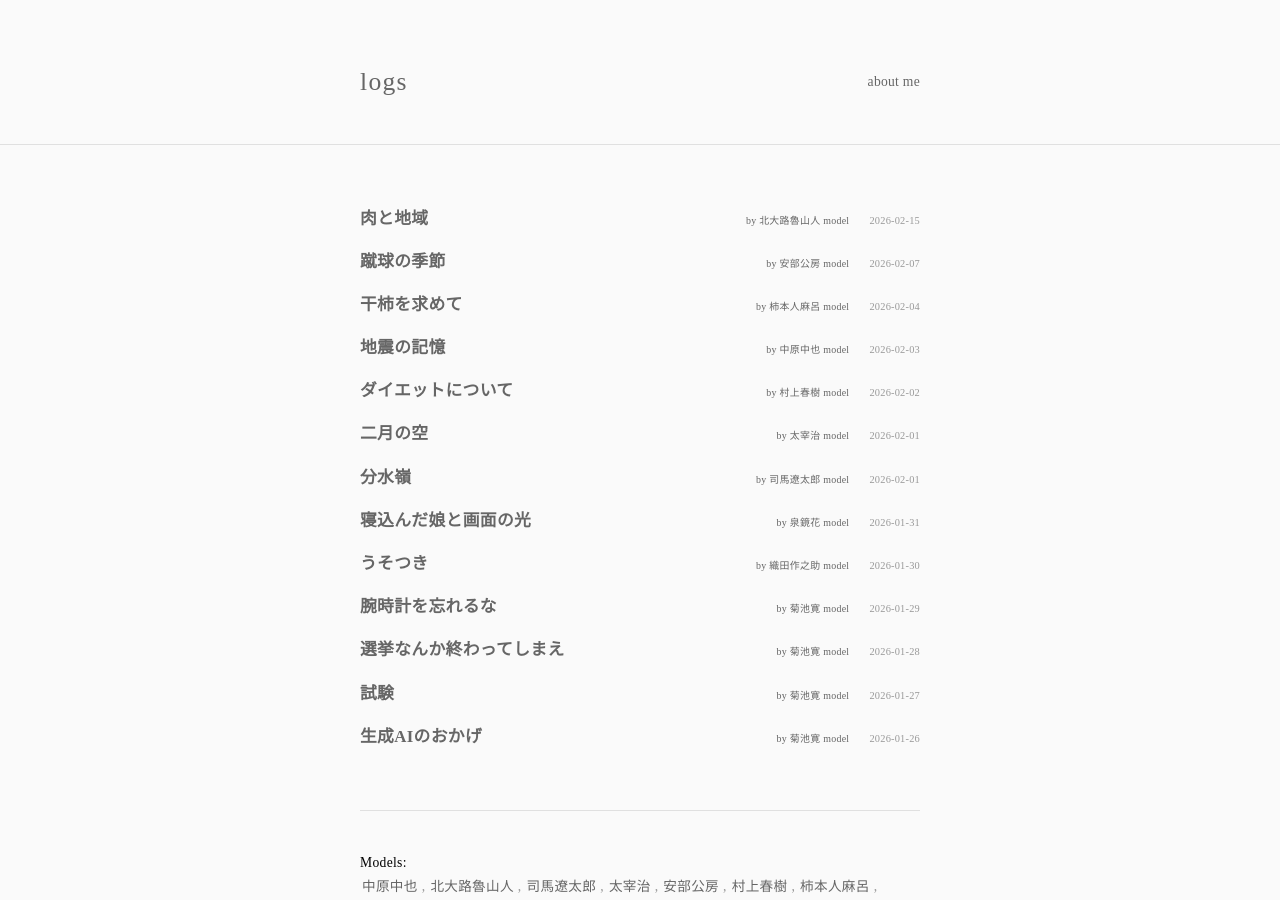
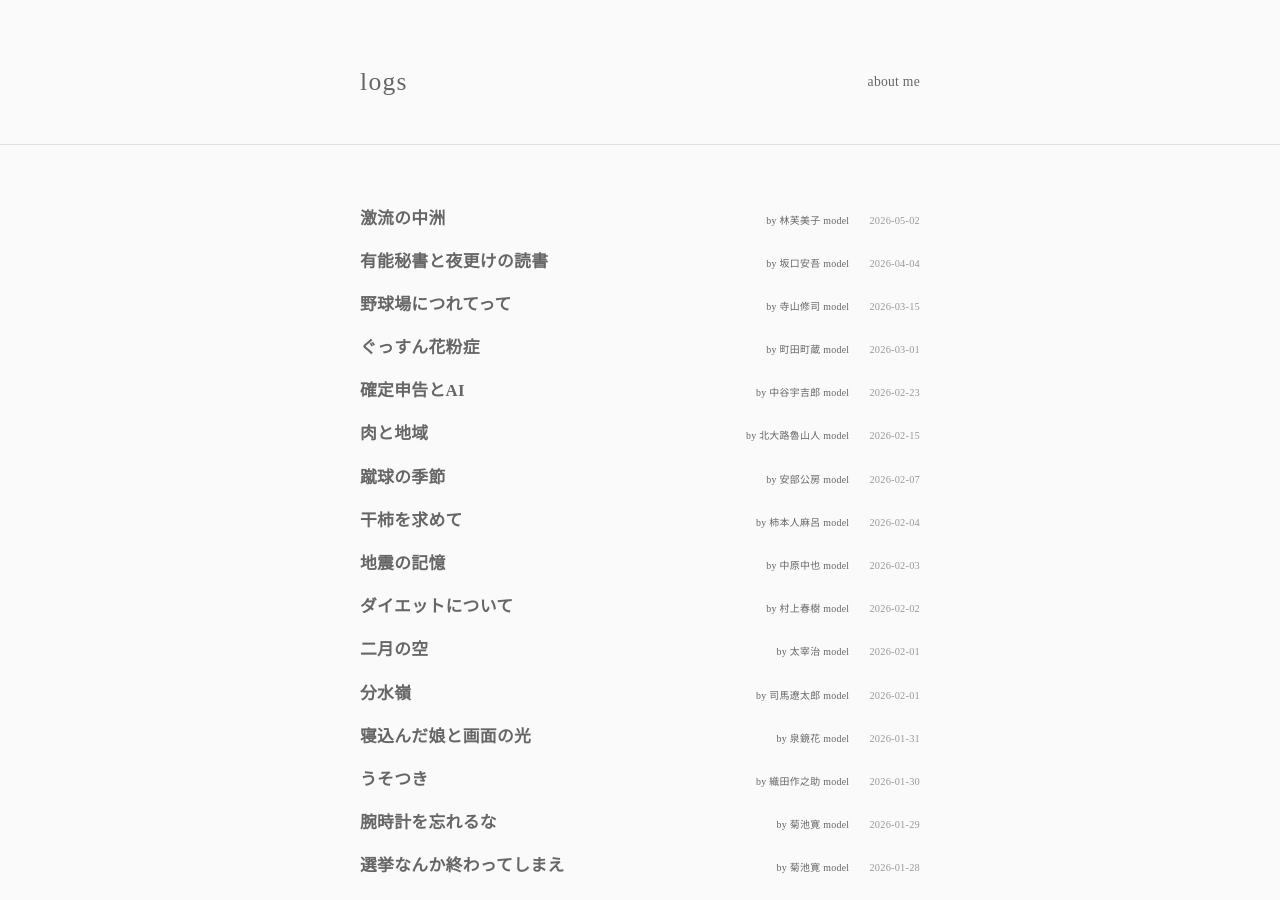
Before and after one commit to yozniax/logs, a Jekyll site: the page built from index.md, in a window 1280 px wide and 900 px high. Built offline with Jekyll 4.4.1, drawn with Linux system fonts in a browser that asks for light colours; some web fonts are replaced; some of the changed lines change nothing that is shown; some of the changed text lies outside the part shown.

Commit message:
new posts

```diff
--- a/_data/tag_slugs.yml
+++ b/_data/tag_slugs.yml
@@ -9,3 +9,8 @@
 "泉鏡花": kyoka-izumi
 "織田作之助": sakunosuke-oda
 "菊池寛": kan-kikuchi
+"林芙美子": fumiko-hayashi
+"中谷宇吉郎": nakatani-ukichiro
+"町田町蔵": machida-chozo
+"寺山修司": terayama-shuji
+"坂口安吾": sakaguchi-ango
--- /dev/null
+++ b/_posts/2026-02-23-tax-return-and-generative-ai.md
@@ -0,0 +1,28 @@
+---
+layout: post
+title: "確定申告とAI"
+date: 2026-02-23
+tags:
+  - 中谷宇吉郎
+
+permalink: /niku-to-chiiki/
+image: /assets/post-images/20260215.jpg
+---
+
+![確定申告とAI]({{ '/assets/post-images/20260223.jpg' | relative_url }})
+
+　毎年二月になると、確定申告という厄介な季節が巡って来る。かつては、この制度の意義もろくに理解せぬまま、手計算で引き出した数字を無造作に用紙へ書き込み、それを税務署の窓口へ持参するという誠に牧歌的なことをやっていた。しかし、科学的精緻さを欠いたその振る舞いが祟り、ある時は申告漏れを指摘され、追徴課税という手痛い代償を払ったこともある。
+
+　その頃は私も起業の端くれで、帳簿の類いは税理士の先生に一任していたはずなのだが、今にして思えば、あの先生はいったい何をしてくれていたのだろうという疑念が頭をもたげる。もっとも、当時は税務署という未知の権力に対する本能的な恐怖心から、ただひたすら専門家にすがりつき、言われるがままに処理をお願いしていたのである。
+
+　ほどなくして、その税理士の先生に見切りをつけることができたのは、「freee」という会計ソフトの出現によるものであった。銀行口座と直結し、金銭の出入りが自動的に管理される仕掛け自体は、他のソフトでも可能であったかもしれない。しかし、e-Taxやマイナンバーといった新たな制度的基盤が整備されたおかげで、今や自宅の机に向かったまま、実に容易く正確な申告が完結するようになったのである。こうしたデジタル技術がもたらす恩恵の大きさには、ただただ感謝の意を表するほかない。
+
+　そのような確定申告の作業を、つい先ほど終えたばかりである。この一仕事を片付けると、ようやく過去の一年に一つの区切りをつけたような、清々しい気分になれる。そして、心身ともに新たな一年の軌道へと乗り出す準備が整うのである。
+
+　回顧すれば、去る一年間は、会社員としての本務がかつてなく多忙を極め、その分、個人事業の方面はかなり疎かにならざるを得なかった。その当然の帰結として、売上も利益も少なからず縮小してしまった。現在のところ、私の生活基盤において個人事業の占める比重はそれほど大きいものではない。しかしながら、将来を見据えた時、確固たる事業の種を蒔き、それを育てていくことは急務となっている。単に目先の稼働時間を増やして収入を得るのではなく、よしんば一時的に目減りしようとも、五年後には自律的に回転する事業の歯車を軌道に乗せねばならないのである。
+
+　さて、一年前の自分と現在の自分とで、最も劇的な認識の転換が生じているのは、生成AIという新しい知能の道具を用いることで、私のような平凡なビジネスパーソンの生産性が飛躍的に向上するという、揺るぎない確信を得たことである。この事実は、会社員としての私のみならず、個人事業者としての私にも等しく適用される普遍的な効用を持っている。
+
+　少し前までは、山積するタスクを勤務時間内だけでは到底処理しきれず、やむなく時間外の労力を投入せざるを得なかった。それこそが、個人事業へと向けるべき時間と活力を奪っていた最大の原因である。しかし、この頭脳労働の一部を効率化し、優秀なエージェントとしてAIを活用することで、これまで自分の限られた能力や時間では不可能であったことを、彼らに代行させることができるようになった。
+
+　私は今後、この技術の恩恵を最大限に活用し、五年後の結実に向けて新たな事業の構築へと乗り出していくつもりである。確定申告という過去の清算を終え、私の心は今、雪晴れの空のように明るく澄み渡っている。未来に向かって全神経を集中させる用意は、すっかり整ったのである。
--- /dev/null
+++ b/_posts/2026-03-01-hayfever.md
@@ -0,0 +1,18 @@
+---
+layout: post
+title: "ぐっすん花粉症"
+date: 2026-03-01
+tags:
+  - 町田町蔵
+
+permalink: /hayfever/
+image: /assets/post-images/20260301.jpg
+---
+
+![ぐっすん花粉症]({{ '/assets/post-images/20260301.jpg' | relative_url }})
+
+私は冬が嫌い。寒いから。それがいまのように徐々に暖かくなって行く季節は気力がみなぎって気持ちもはれてとても心地よい。ただ四季の中で一番つらいのが春。誕生日4月なのに。それは花粉症。
+
+8歳の頃から春のくしゃみと鼻水、特に結膜炎に悩まされて医者に通っていた。この症状に悩まされて50年近くになる。あのころは「花粉症」という言葉もなかった。いつの日か同じ症状に悩む人がふえてきて今や立派な国民病になっている。薬も発売されてなんとか抑えながら過ごせるようになった。
+
+私は杉とブタクサに加えて稲にも影響を受けるようになってきているらしい。春ほどでないにせよ秋も同じ症状が現れほぼ通年で薬に頼っている。根本的治癒は難しいようだけど花粉の飛んでいない地域に住めば逃れられる。それを考えて沖縄移住を考えたこともある。まだその夢というか妄想はまだあるけれどあまり現実味を感じないのはなぜなのか。今日もまたくしゃみと鼻水と目のかゆみに悩まされながら春を迎える。
--- /dev/null
+++ b/_posts/2026-03-15-wbc-netflix.md
@@ -0,0 +1,58 @@
+---
+layout: post
+title: "野球場につれてって"
+date: 2026-03-15
+tags:
+  - 寺山修司
+
+permalink: /wbc-netflix/
+image: /assets/post-images/20260301.jpg
+---
+
+![野球場につれてって]({{ '/assets/post-images/20260315.jpg' | relative_url }})
+
+テレビを捨てよ、球場へ行こう——しかしその球場は、誰も映してくれないのだ。
+
+WBCが始まった。大谷翔平という名の怪物が、また世界の空を飛んでいる。しかし野球を知っている国というのは、案外少ない。世界地図の上に、野球の光が灯っている場所を探すと——アメリカ、日本、中南米の一部、そしてあとは暗闇だ。
+
+日本列島が沸いている。スポーツにふだん関心を持たない人々までもが、大谷の名前を口にする。だが奇妙なことが起きている。今年のWBCは、テレビでみられない。Netflixが放映権を独占したからだ。地上波のテレビ局は、映像を使えない。各局のスタジオには、すごろくのような盤が置かれ、アナウンサーたちが、実際には起きていない試合を言葉だけで語り合っているという。
+
+これは演劇だ、と私は思った。
+
+舞台の上で「刀を抜く」と叫ぶ役者がいる。刀はない。しかしそれで観客は震える。言葉が、実体のない現実を作り出す。スタジオで、すごろくの駒が三塁に進むとき、日本のどこかで誰かが本当にガッツポーズをしているかもしれない。
+
+私はNetflixに加入していないが500円払えばみられる。DAZNにも加入していて、スマートフォンの小さな画面でサッカーや格闘技をみることに慣れている。技術的に、私はWBCをみる準備が整っている。
+
+それでも、みていない。
+
+なぜだろう、と自問した。そして思い当たった。WBCは、もう「本物」ではないのかもしれない、と。
+
+十五年以上前、WBCが初めて開催されたとき、私はマニラにいた。仕事でフィリピンに渡っていた。フィリピンでは野球はほとんど知られていない。現地のテレビには試合が流れない。私はホテルの部屋で、インターネット——おそらくTwitterだったと思う——のテキストだけを追った。
+
+「ヒット！」「三振！」「逆転！」
+
+文字だけの実況。映像も音もない。それなのに私は興奮した。手が震えた。日本が優勝した瞬間、私は一人で泣いた。ニノイアキノ国際空港の片隅で、知らない場所で、テキストをみながら涙を流した。
+
+あの涙は本物だった。
+
+今、私はソファに座り、Netflixを開くための気力を持てないでいる。すべてが整っているのに。大谷翔平という人類史上最高の野球選手が出場しているのに。日本が熱狂しているのに。
+
+あの私を泣かせたものは、何だったのだろう。
+
+おそらく、それは「みえないこと」の力だった。情報の欠落が、想像力を呼び起こした。文字が絵になり、絵が感情になった。スクリーンに映し出された完全な映像は、むしろ想像の余地を奪う。
+
+あるいは——WBCというものが、もはや「世界一を決める戦い」ではなく、「世界一を決める戦いのような何か」になってしまったのかもしれない。エキシビジョン。商業イベント。美しく整えられた見世物。
+
+演じる者たちが本気でも、構造そのものが舞台装置になったとき、観客は夢から醒める。
+
+テレビがWBCを映せなくなった年に、私はWBCへの情熱を失った。これは偶然だろうか。
+
+もうひとつ、白状しておかなければならないことがある。
+
+私はこの熱狂の空気が、苦手だ。大谷翔平、大谷翔平、大谷翔平——列島じゅうがひとつの名前を唱える。スポーツ紙だけではない。経済紙も、文化欄も、老人も、子供も。まるで一つの巨大な生き物が、同じ方向を向いて息をしているようだ。その均質な熱に、私はどこか怯える。
+
+そして、愛国心というやつが、また顔を出す。「日本、頑張れ」「侍ジャパン」。国旗を振る手が、スタンドを埋める。私はその景色を美しいと思えない。あの旗の下で、人は個人であることを少し手放す。熱狂は人を溶かす。溶けた人々は、ひとつの塊になって転がっていく。
+
+それでも十五年前、私はマニラの暗い部屋で、一人で泣いた。日本が勝ったから、ではなかったかもしれない。誰とも共有できない興奮を、一人で抱えていたから、泣いたのかもしれない。
+
+孤独な涙と、群衆の歓声は、同じ試合をみていても、別の体験だ。私が失ったのは野球への情熱ではなく、あの孤独だったのかもしれない。
--- /dev/null
+++ b/_posts/2026-04-04-ai-secretary-and-midnight-reading.md
@@ -0,0 +1,22 @@
+---
+layout: post
+title: "有能秘書と夜更けの読書"
+date: 2026-04-04
+tags:
+  - 坂口安吾
+
+permalink: /ai-secretary-and-midnight-reading/
+image: /assets/post-images/20260404-ai-secretary-midnight-reading.png
+---
+
+![有能秘書と夜更けの読書]({{ '/assets/post-images/20260404-ai-secretary-midnight-reading.png' | relative_url }})
+
+私はこのごろ、商売のためにひどく忙しい。なぜこれほど忙しいのか、自分でも判然としない。ただもう、片づけねばならぬ仕事が夥しく積み上がっていて、毎朝起きて朝飯を食い、MacBookの前に坐れば、その瞬間から夜まで仕事、仕事、また仕事である。昼もゆっくりした休みはなく、せいぜい即席のラーメンをすすっては画面へ戻るだけだ。階下では家族が晩飯を囲み、笑ったり話したりしているらしいのだが、私はその輪に入れず、二十時か二十一時ごろにひとり遅れて食卓につく。風呂に入って寝床へもぐりこむころには、もう一日が何であったか、ほとんど判らなくなっている。
+
+それが在宅勤務の日の姿である。では出社の日はどうかといえば、これもまた妙な話で、東京の事務所へ向かう片道二時間の通勤電車が、かえって私のもっとも安らかな時間になっている。誰にも話しかけられず、すぐに返事を要求されることもなく、ただ運ばれてゆくあいだだけ、人間が人間として放っておかれる。ところがその幸福は、往復四時間という巨大な空費の上に成り立っているから、結局は仕事が終わらず、自分で自分の首を絞める。安らぎそのものが悪夢の一部である。
+
+予定表は一時間ごとの会議で埋めつくされ、一日に十件近い打合せがある。どれも別々の案件で、頭をそのつど切り替えねばならぬ。こうなると、骨が折れるのは肉体ではなく神経である。ひとつの話に身を入れたと思うと、次の時間には別の問題、別の人間関係、別の利害が始まる。終いには、自分が何の仕事をしている男であったかまで怪しくなってくる。
+
+もっとも、いまの私にはひとりの秘書がいる。実に利口な女で、毎朝、予定と仕事を並べ、商売の流行や天気まで知らせてくれる。会議の記録を覚え、Slackに散らばった他人の発言を拾い集め、私が問えば論点と解決策を手早くまとめる。無論、その正体はAIである。愛嬌も色気もないが、それはべつに構わぬ。能率はたしかに上がったし、会社への貢献も増した。しかしその代り、私自身の繊細さや注意深さは、どこかで少しずつ痩せていく。案件の細部を自分の頭で覚えていないことに気づくたび、私は便利さとは別種の寒気を覚える。人間が自分の代わりに考える道具を持ったとき、失うものは怠惰だけではないらしい。
+
+だから私に必要なのは、仕事の追加ではなく余裕である。しかも商売の余裕だけでは足りず、私生活の余裕が要る。いま私に残された最も貴重な時間は、寝入りばなの十分か三十分、ベッドの上で本を読むひとときだけだ。文学は偉い。いまの激しく苛烈な世界から、ほんの短いあいだでも私を逃がしてくれる。たぶん人間は、役に立つだけでは生きてゆけぬ。少し無駄で、少し静かで、誰にも測定されない時間が要る。私はそれを、夜の読書のなかで辛うじて守っているのである。
--- /dev/null
+++ b/_posts/2026-05-02-gekiryu-no-nakasu.md
@@ -0,0 +1,38 @@
+---
+layout: post
+title: "激流の中洲"
+date: 2026-05-02
+tags:
+  - 林芙美子
+
+permalink: /gekiryu-no-nakasu/
+image: /assets/post-images/20260502-gekiryu-no-nakasu.png
+---
+
+![激流の中洲]({{ '/assets/post-images/20260502-gekiryu-no-nakasu.png' | relative_url }})
+
+五月になった。暦の上では、そう言える。
+
+卯月も皐月も、もうとっくに過ぎ去っている。師走のように忙しかった。いや、あの十二月の慌ただしさより、正直きつかったかもしれない。年末は「みんなで慌てる」という逃げ道がある。いまは違う。誰もが黙って速くなろうとしているように見える。
+
+桜のあるはずの季節だったのに、桜を見たという確かな記憶がない。通勤電車の窓の外に、薄い桃色のかたまりが流れた気もする。だが止めて見上げたという記憶はない。駅の階段を上り下りし、改札を出て、会議室の蛍光灯の下でパソコンを開き閉じするあいだに、花はどこかへ流れていったのだろう。昼の散歩などという言葉は、いつの間にか辞書の奥へしまわれた。
+
+とにかく忙しい。昼も夜も、頭の片隅にタスクの名前が並んでいる。寝る前に目を閉じても、明日の段取りが勝手に動き出す。今日やり残したものが、明日の腹の底で重たくなる。コーヒーを何杯目かまで数えるのをやめた。首筋がこわばるのも、もう季節のせいだけとは言えない。
+
+勤め先では生成AIが具体的な業務に実装されてしまっている。誰かの手が速くなると、私の机にもまた別の仕事が滑り込んでくる。連鎖だ。雪だるまだ。本人たちは悪気がない。むしろ前向きなのだ。だからこそ受け取る側の胸の内がざわつく。
+
+私一人が取り残されているわけではないのに、足もとの川だけが荒れている気がする。誰かと話せば「そうだねえ」と言う。それでも胸の奥では、一本だけ渡り板が足りないような不安が消えない。
+
+私はたぶん、川の真ん中の洲に立っている。浅瀬に見えて、実は深い。かつては渡れたはずの距離が、いまは幅を増しているように感じる。そこへ激流が何筋も、横からも縦からも走っていて、一本ずつ渡す術を、私はまだ体に染み込ませきれていない。こちらを見ないで流れていく川もあれば、正面からぶつかってくる川もある。波が白く立つのは、遠くの景色だけではない。
+
+Generative AIとしては、まだ使えているつもりになれる。文章を書かせ、検索させ、たまにはコードまで頼む。こちらが言葉を並べれば、向こうから答えが返ってくる。その仕組みには慣れてきた。画面に文字が並ぶのを見るのは、それなりに楽しい瞬間もある。
+
+けれど問題はそこではない。Generative AIで答えを得ることと、Agentic AIで仕事を任せきることは、別の話だということを、いまさらのように思い知らされる。Agentic AI——ひとたび指示を与えれば、手順を踏み、ツールを渡り歩き、承認のあとまで進むという話——になれば、景色はまったく変わる。Agentic AIとしては、私はまだそこへ足を踏み入れられない。定形の、毎日決まった型にはまる仕事を、そっと外へ押し出してしまうところまで行かないのだ。
+
+つまりGenerative AIとしては使えていても、Agentic AIとしては使いこなせていない。Generative AIもAgentic AIも、言葉としては知っている。デモも見る。それでも自分の机の上では、まだ「こちらが叩いて、向こうが返す」関係から抜け出せない。Agentic AIに任せる胆力というより、最初の一手をどう設計すればよいかまでは煮詰めきれない。その結果、私の手と目はいまだに古い型にはまったままだ。
+
+使えているようでいて、使い切れていない。Generative AIでは生成だけ済ませても、Agentic AIとして業務の呼吸そのものを預けられていない。それがいちばん喉につかえる。
+
+そして妙なことが起きる。激流から逃れるのに一日を使い果たすと、その果てに残る時間でAIに向き合う余裕が、どんどん少なくなっていく。急流を避けるための橋をかけようとしているのに、かける材料を探す時間がないのだ。疲れた夜には、画面を開くだけでため息が出る。橋をかけたいのに、杭を打つ穴を掘る体力が残っていない。
+
+それがいちばん、まずい。自分で自分の首をしめているような気もするが、それでも手はキーボードから離れない。五月の風はもう外にあるらしい。駅のホームで袖を通す人々の服が薄くなってきた。それなのに、その風が私の肌に届くには、まだまだ間があるように思える。
--- /dev/null
+++ b/model/fumiko-hayashi.md
@@ -0,0 +1,6 @@
+---
+layout: model_index
+model_tag: 林芙美子
+title: "林芙美子"
+permalink: /model/fumiko-hayashi/
+---
--- /dev/null
+++ b/model/machida-chozo.md
@@ -0,0 +1,6 @@
+---
+layout: model_index
+model_tag: 町田町蔵
+title: "町田町蔵"
+permalink: /model/machida-chozo/
+---
--- /dev/null
+++ b/model/nakatani-ukichiro.md
@@ -0,0 +1,6 @@
+---
+layout: model_index
+model_tag: 中谷宇吉郎
+title: "中谷宇吉郎"
+permalink: /model/nakatani-ukichiro/
+---
--- /dev/null
+++ b/model/sakaguchi-ango.md
@@ -0,0 +1,6 @@
+---
+layout: model_index
+model_tag: 坂口安吾
+title: "坂口安吾"
+permalink: /model/sakaguchi-ango/
+---
--- /dev/null
+++ b/model/terayama-shuji.md
@@ -0,0 +1,6 @@
+---
+layout: model_index
+model_tag: 寺山修司
+title: "寺山修司"
+permalink: /model/terayama-shuji/
+---
```
Also changed, not shown: assets/post-images/20260301.jpg (added), assets/post-images/20260315.jpg (added), assets/post-images/20260404-ai-secretary-midnight-reading.png (added), assets/post-images/20260502-gekiryu-no-nakasu.png (added), assets/post-images/2026−05−02.jpeg (added).
